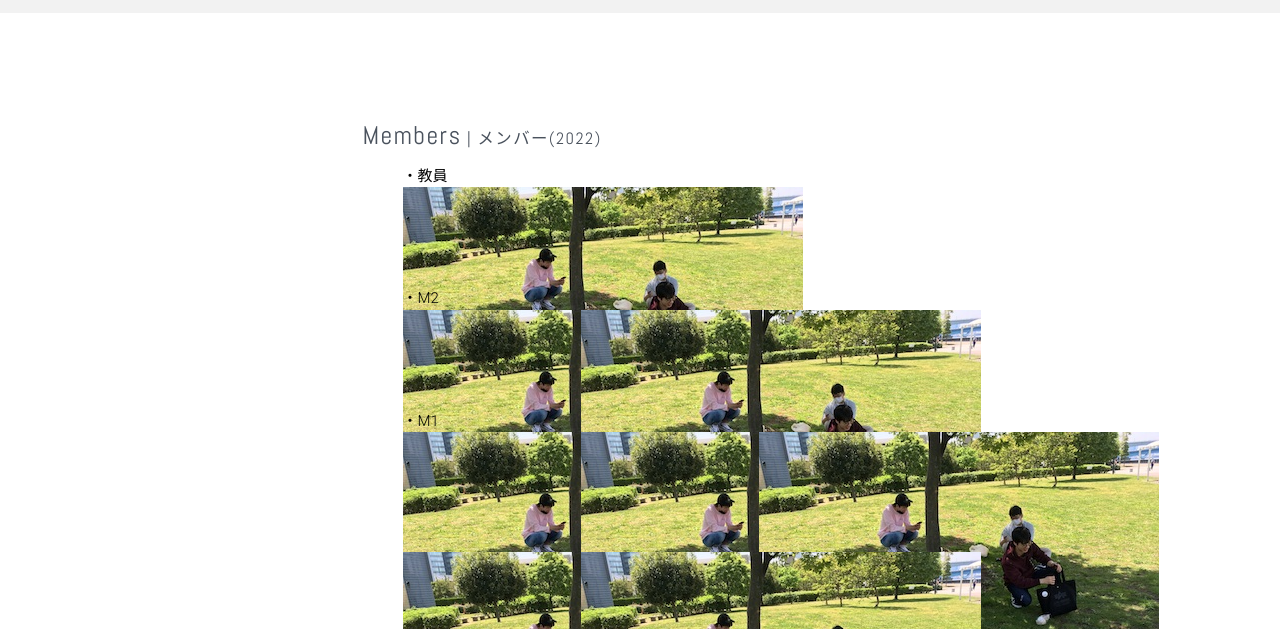
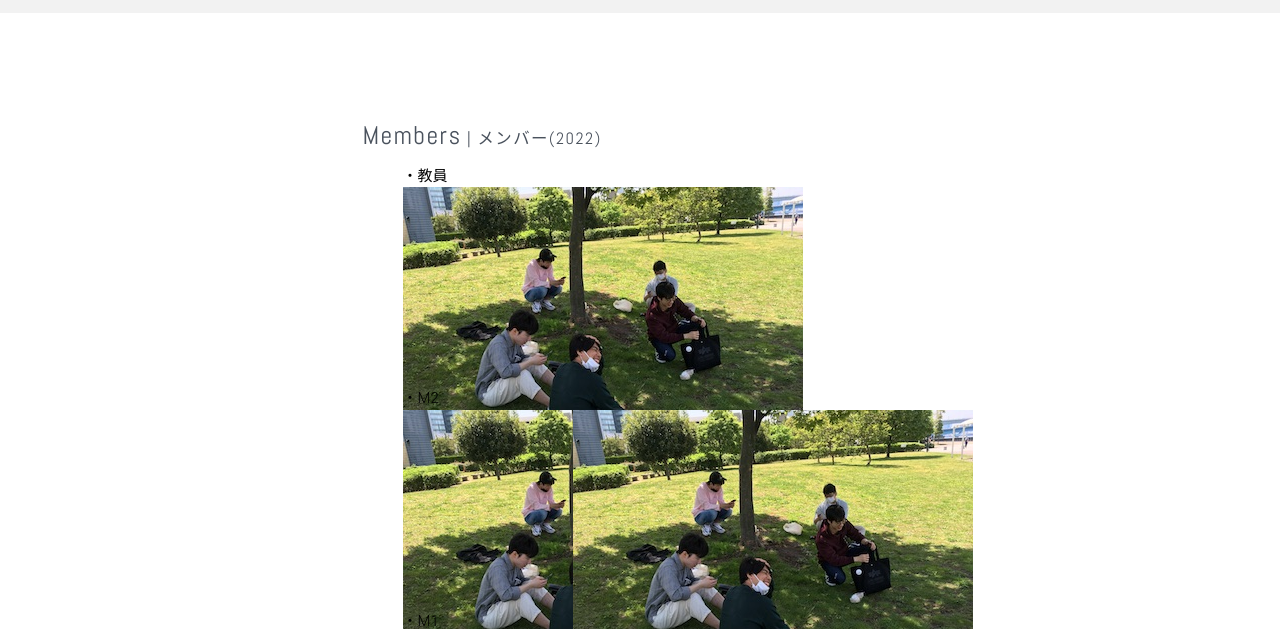
Before and after one commit to ActScapeLab/actscapelab.github.io-old, a website: page member.html in a window 1280 px wide. Shown: the part 153-782 px from the top of the page. Drawn offline with Linux system fonts and the light colour scheme; files whose address does not match are found by name.

Commit message:
changed grid to flex

```diff
--- a/css/style.css
+++ b/css/style.css
@@ -29,11 +29,12 @@ body {
 }
 
 .gridworld {
-  display: grid;
-  grid-template-columns: 1fr 1fr 1fr;
-  justify-content: flex-end;
+  display: flex;
+  flex-wrap: wrap;
+  /* grid-template-columns: 1fr 1fr 1fr; */
+  /* justify-content: flex-end; */
   /* grid-template-rows: 150px 150px 50px; */
-  grid-auto-rows: auto;
+  /* grid-auto-rows: auto; */
   /* grid-auto-columns: minmax(auto, 150px); */
   gap: 20px;
 }
@@ -41,9 +42,9 @@ body {
 .grid-item {
   /* background-color: aqua; */
   text-align: center;
-  width: 100px;
-  height: 100px;
-
+  width: 150px;
+  height: 200px;
+  /* object-fit: cover; */
 }
 
 @media screen and (max-width: 768px) {
```
